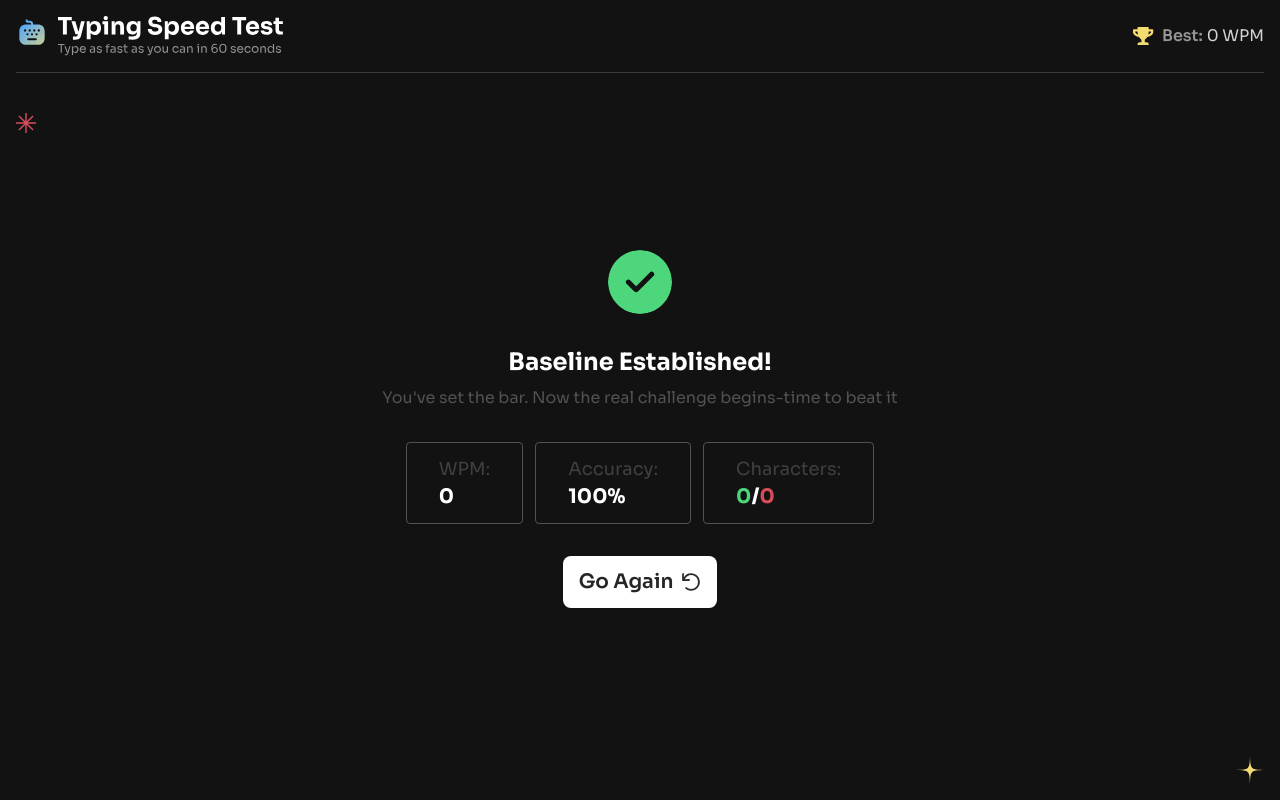
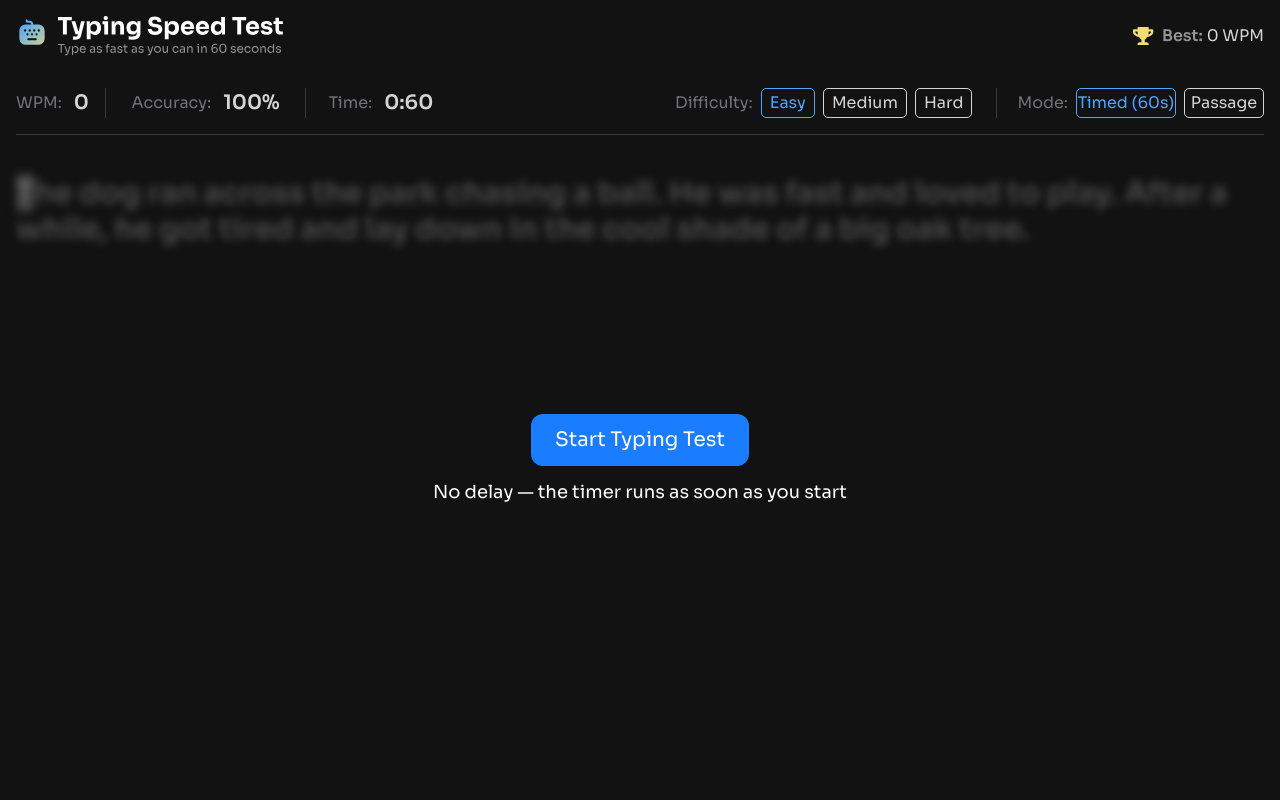
Before and after one commit to TornikeTt/Typing-speed-test, a React (Vite) app: page / in a window 1280 px wide. Built offline with nearby package versions, Linux system fonts and the light colour scheme.

Commit message:
make default setting

```diff
--- a/src/App.tsx
+++ b/src/App.tsx
@@ -10,7 +10,7 @@ import { useTestStats } from "./hooks/useTestStats";
 import type { Difficulty, Mode, TestStatus, CharResults } from "./types";
 
 function App() {
-    const [testStatus, setTestStatus] = useState<TestStatus>("finished");
+    const [testStatus, setTestStatus] = useState<TestStatus>("idle");
 
     const [isDifficultyOpen, setIsDifficultyOpen] = useState(false); // for mobile
     const [isModeOpen, setIsModeOpen] = useState(false); // for mobile
```
